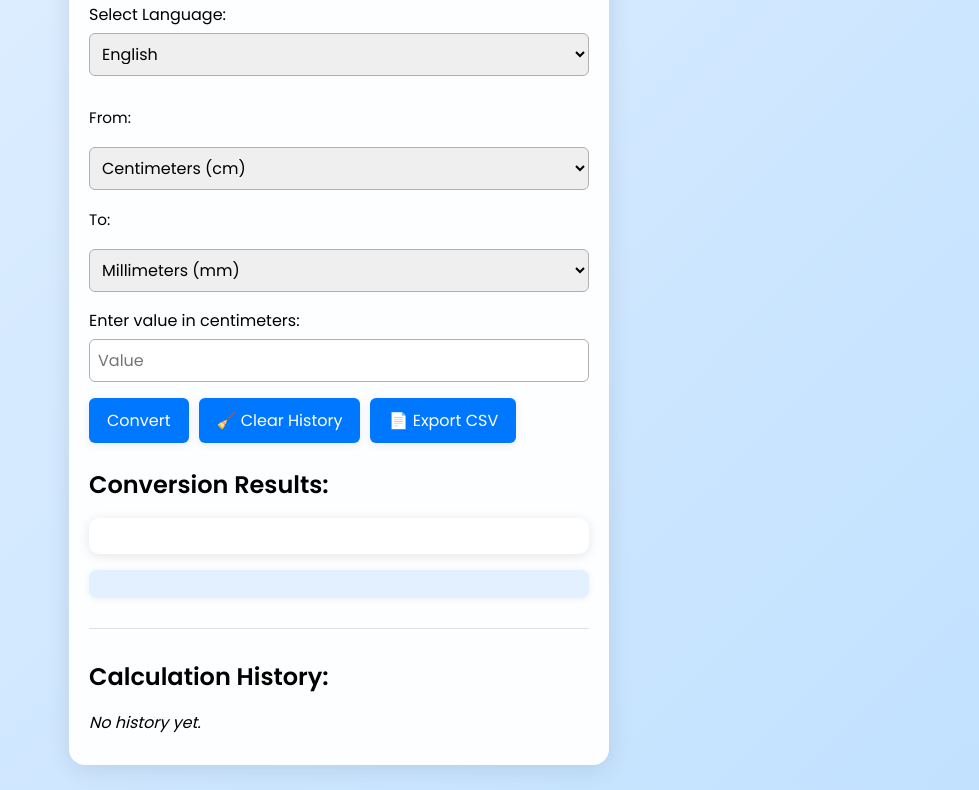
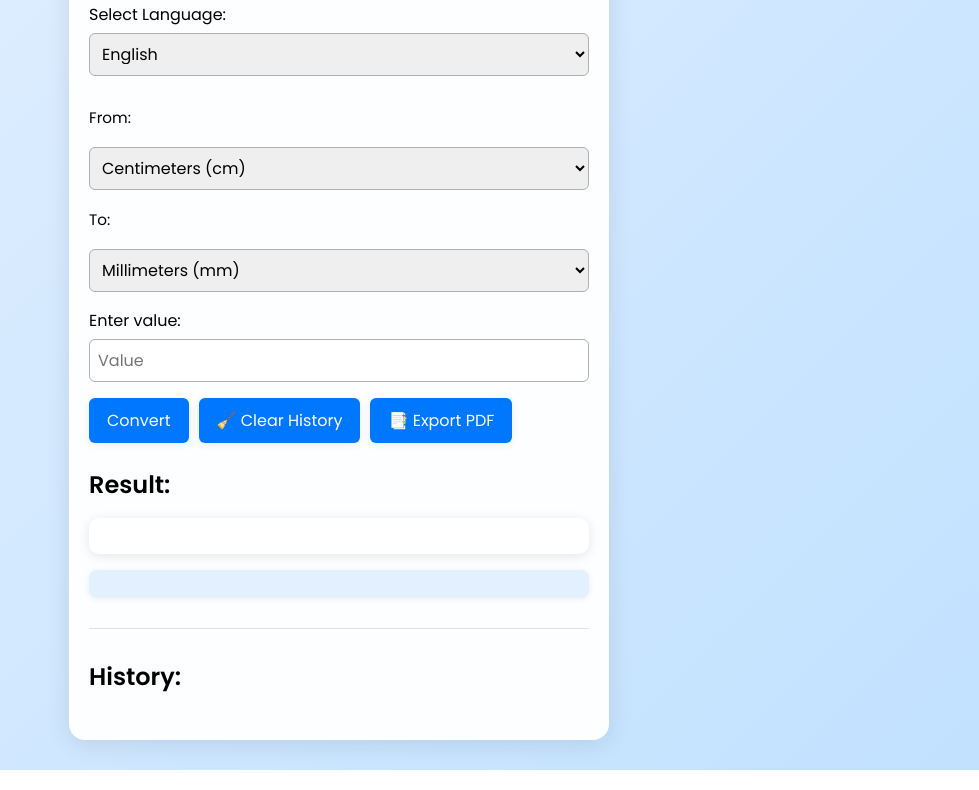
Before and after one commit to Kazuma23132/projeto-converso-, a plain HTML site: page index.html in a window 1280 px wide. Shown: the part 173-963 px from the top of the page, without its empty margins (301-1280 px from the left). Drawn offline with nearby package versions, Linux system fonts and the light colour scheme.

Commit message:
Update index.html

```diff
--- a/index.html
+++ b/index.html
@@ -49,7 +49,7 @@
             <div class="conversion-buttons">
                 <button id="convertButton">Convert</button>
                 <button id="clearButton" title="Clear History">🧹 Clear History</button>
-                <button id="exportButton" title="Export CSV">📄 Export CSV</button>
+                <button id="exportPDFButton" title="Export PDF">📑 Export PDF</button>
             </div>
         </div>
         <div class="result-section">
@@ -62,6 +62,7 @@
             <div id="history"></div>
         </div>
     </div>
+    <script src="https://cdnjs.cloudflare.com/ajax/libs/jspdf/2.5.1/jspdf.umd.min.js"></script>
     <script src="script.js"></script>
 </body>
 </html>
```
